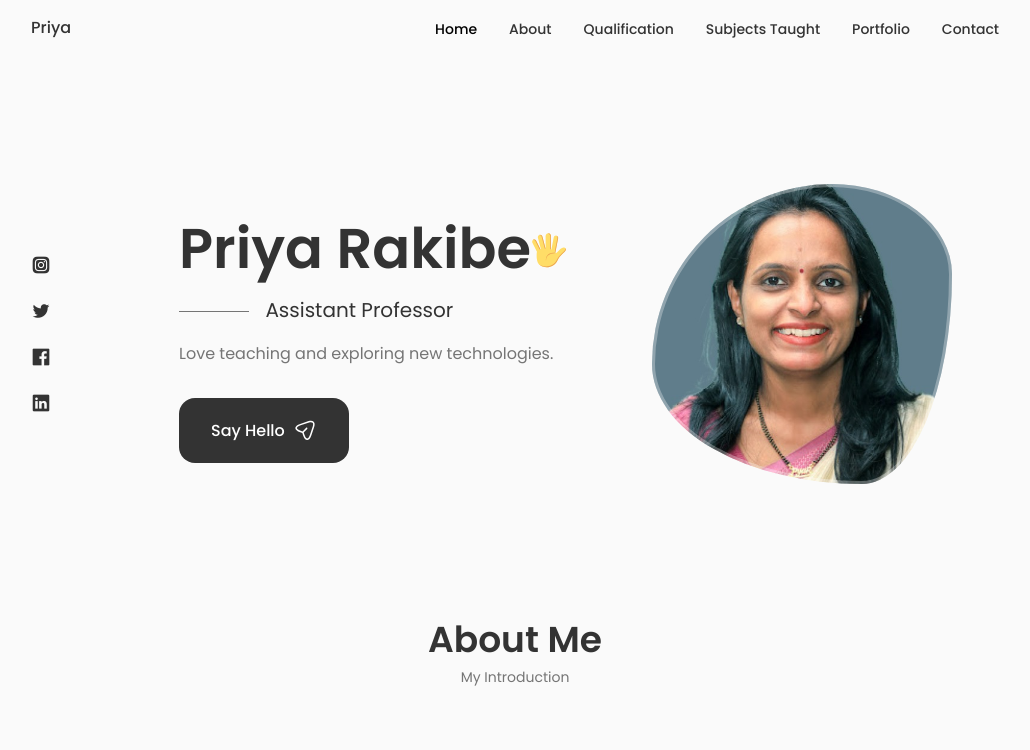
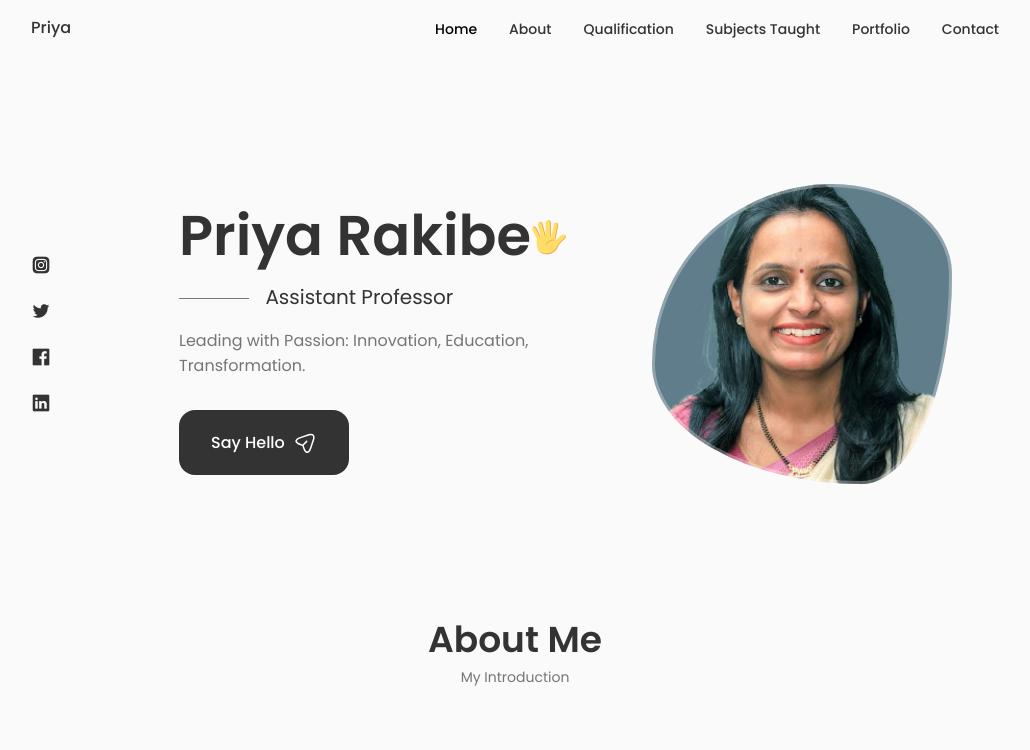
Before and after one commit to Ishan0704/priya-mam-portfolio, a React (Create React App) app: page / in a window 1280 px wide. Shown: the top 750 px of the page, without its empty margins (125-1155 px from the left). Built offline with nearby package versions, Linux system fonts and the light colour scheme.

Commit message:
Home description changed

```diff
--- a/src/components/home/Data.jsx
+++ b/src/components/home/Data.jsx
@@ -57,7 +57,7 @@ const Data = () => {
         </h1>
         <h3 className="home__subtitle">Assistant Professor</h3>
         <p className="home__description">
-            Love teaching and exploring new technologies.
+            Leading with Passion: Innovation, Education, Transformation.
         </p>
 
         <a href="#contact" className="button button--flex button-say-hello" >Say Hello
```
